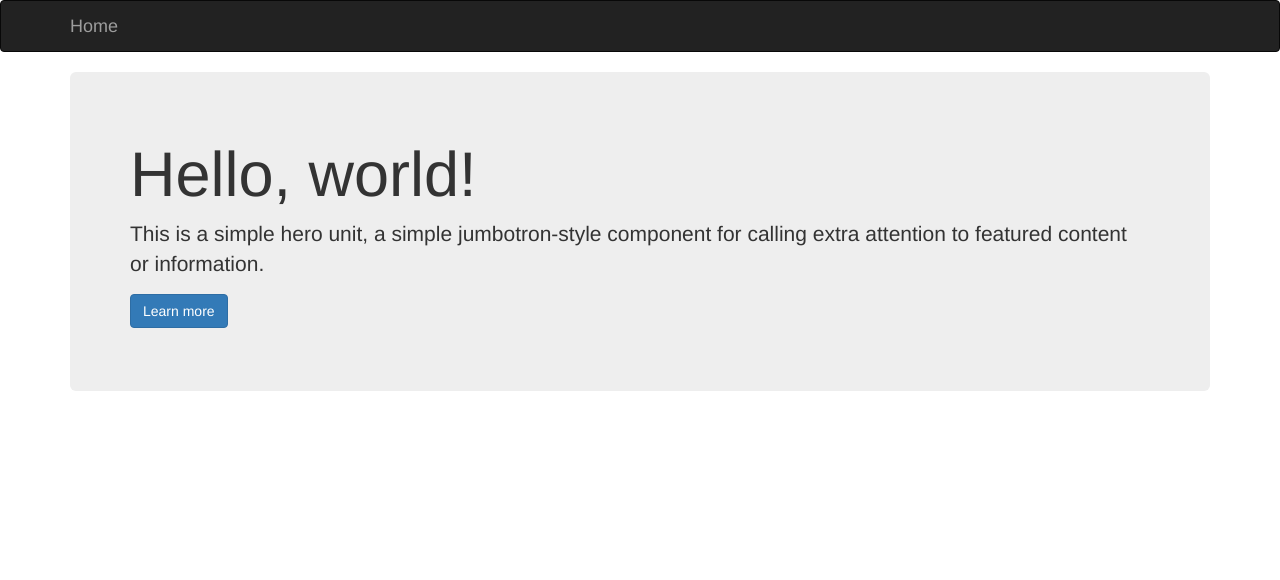
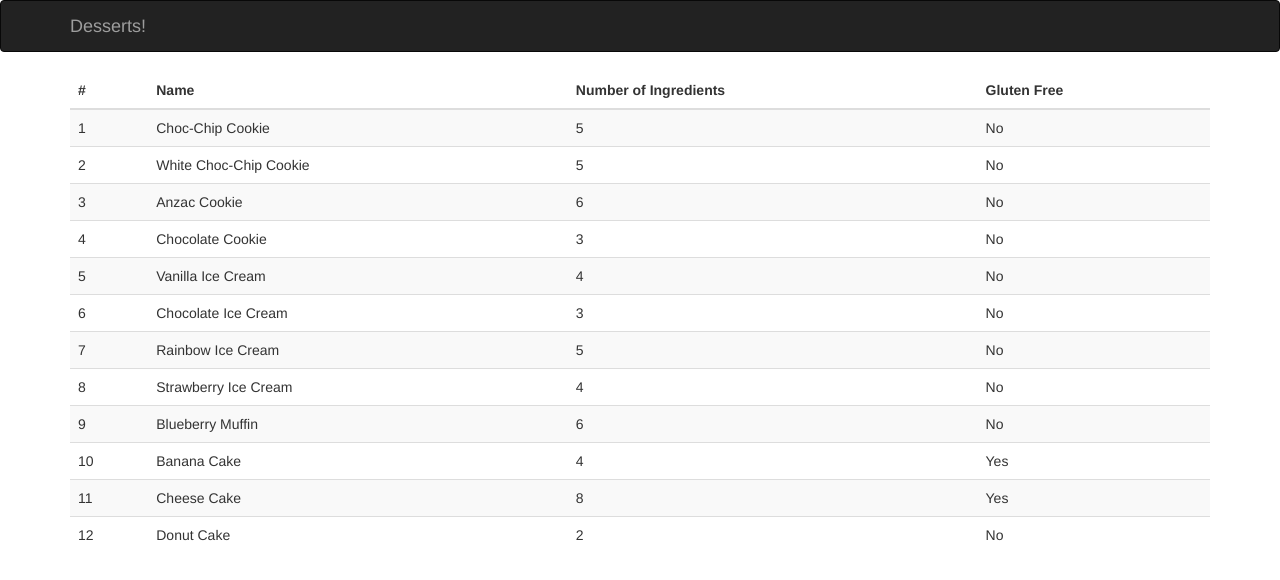
Before and after one commit to mymattcarroll/desserts, a React (Create React App) app: page / in a window 1280 px wide. Shown: the top 580 px of the page. Built offline with nearby package versions, Linux system fonts and the light colour scheme.

Commit message:
STEP 7 # Added components to view desserts

```diff
--- a/src/App.js
+++ b/src/App.js
@@ -6,29 +6,22 @@
 //
 
 import * as React from 'react'
-import { Button, Grid, Jumbotron, Navbar } from 'react-bootstrap'
+import { Grid, Navbar } from 'react-bootstrap'
+
+import DessertsTableContainer from './components/DessertsTableContainer.js'
 
 class App extends React.Component<{}> {
   render() {
     return [
-      <Navbar inverse>
+      <Navbar key="navbar" inverse>
         <Navbar.Header>
           <Navbar.Brand>
-            <a href="#home">Home</a>
+            <a href="#home">Desserts!</a>
           </Navbar.Brand>
         </Navbar.Header>
       </Navbar>,
-      <Grid fluid={false}>
-        <Jumbotron>
-          <h1>Hello, world!</h1>
-          <p>
-            This is a simple hero unit, a simple jumbotron-style component for
-            calling extra attention to featured content or information.
-          </p>
-          <p>
-            <Button bsStyle="primary">Learn more</Button>
-          </p>
-        </Jumbotron>
+      <Grid key="content" fluid={false}>
+        <DessertsTableContainer />
       </Grid>
     ]
   }
--- /dev/null
+++ b/src/components/DessertsTable.js
@@ -0,0 +1,40 @@
+// @flow
+
+//
+// STEP 7
+// create a view in react that now displays data
+//
+
+import * as React from 'react'
+import { Table } from 'react-bootstrap'
+
+type Props = {
+  desserts: RequestReturnObject[]
+}
+
+function DessertsTable({ desserts }: Props) {
+  return (
+    <Table responsive striped>
+      <thead>
+        <tr>
+          <th>#</th>
+          <th>Name</th>
+          <th>Number of Ingredients</th>
+          <th>Gluten Free</th>
+        </tr>
+      </thead>
+      <tbody>
+        {desserts.map((dessert, index) => (
+          <tr key={index}>
+            <td>{index + 1}</td>
+            <td>{dessert.name}</td>
+            <td>{dessert.numberOfIngredients}</td>
+            <td>{dessert.isGlutenFree ? 'Yes' : 'No'}</td>
+          </tr>
+        ))}
+      </tbody>
+    </Table>
+  )
+}
+
+export default DessertsTable
--- /dev/null
+++ b/src/components/DessertsTableContainer.js
@@ -0,0 +1,22 @@
+// @flow
+
+import * as React from 'react'
+
+import * as db from '../lib/db.js'
+import DessertsTable from './DessertsTable.js'
+
+type State = {
+  desserts: RequestReturnObject[]
+}
+
+class App extends React.Component<{}, State> {
+  state = {
+    desserts: db.get()
+  }
+
+  render() {
+    return <DessertsTable desserts={this.state.desserts} />
+  }
+}
+
+export default App
--- a/src/index.css
+++ /dev/null
@@ -1,5 +0,0 @@
-body {
-  margin: 0;
-  padding: 0;
-  font-family: sans-serif;
-}
--- a/src/index.js
+++ b/src/index.js
@@ -2,7 +2,6 @@
 
 import * as React from 'react'
 import ReactDOM from 'react-dom'
-import './index.css'
 import 'bootstrap/dist/css/bootstrap.css'
 import App from './App'
 import registerServiceWorker from './registerServiceWorker'
```
Also changed, not shown: src/App.css (deleted, +0 -28 lines), src/logo.svg (deleted).
